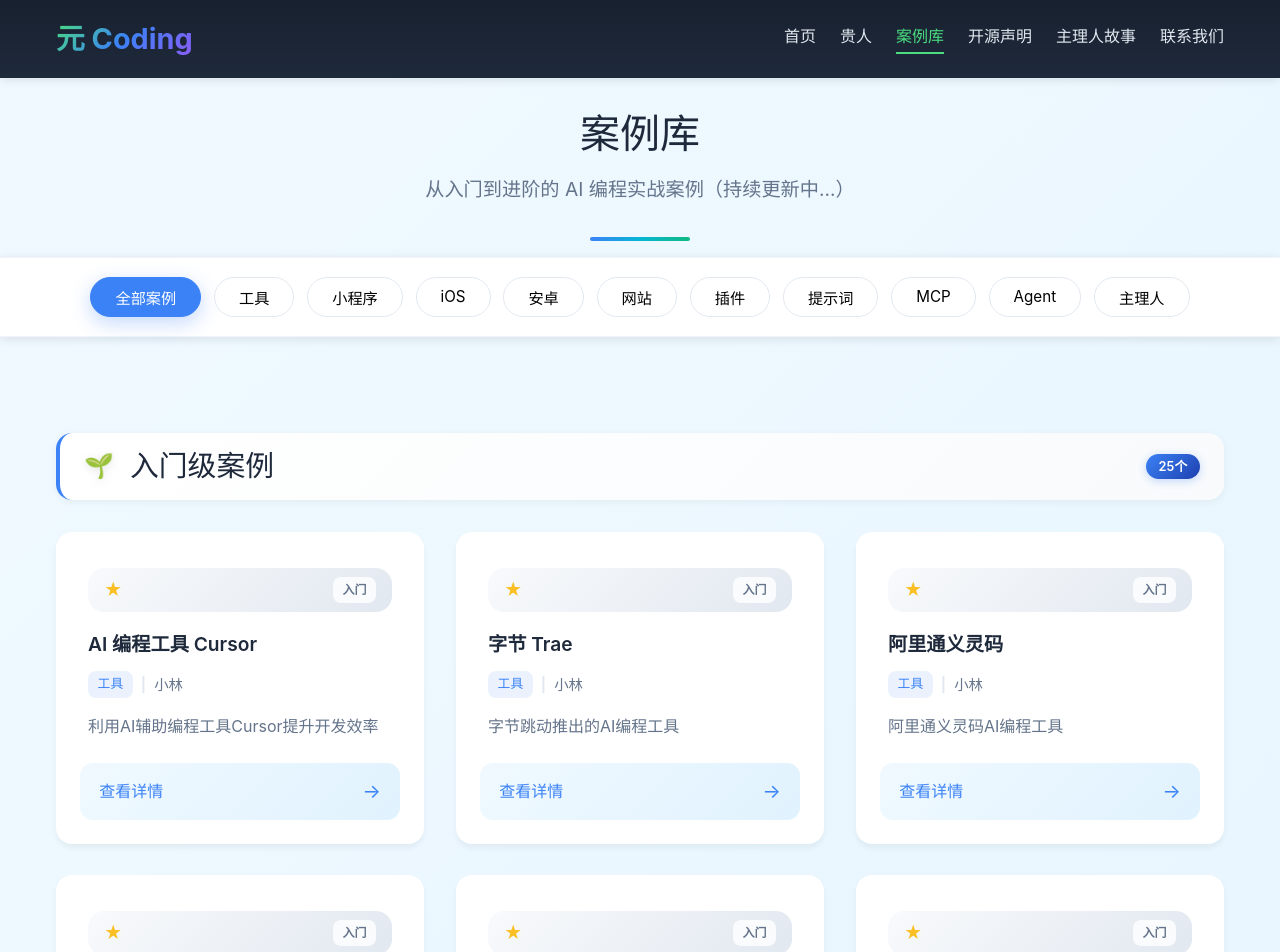
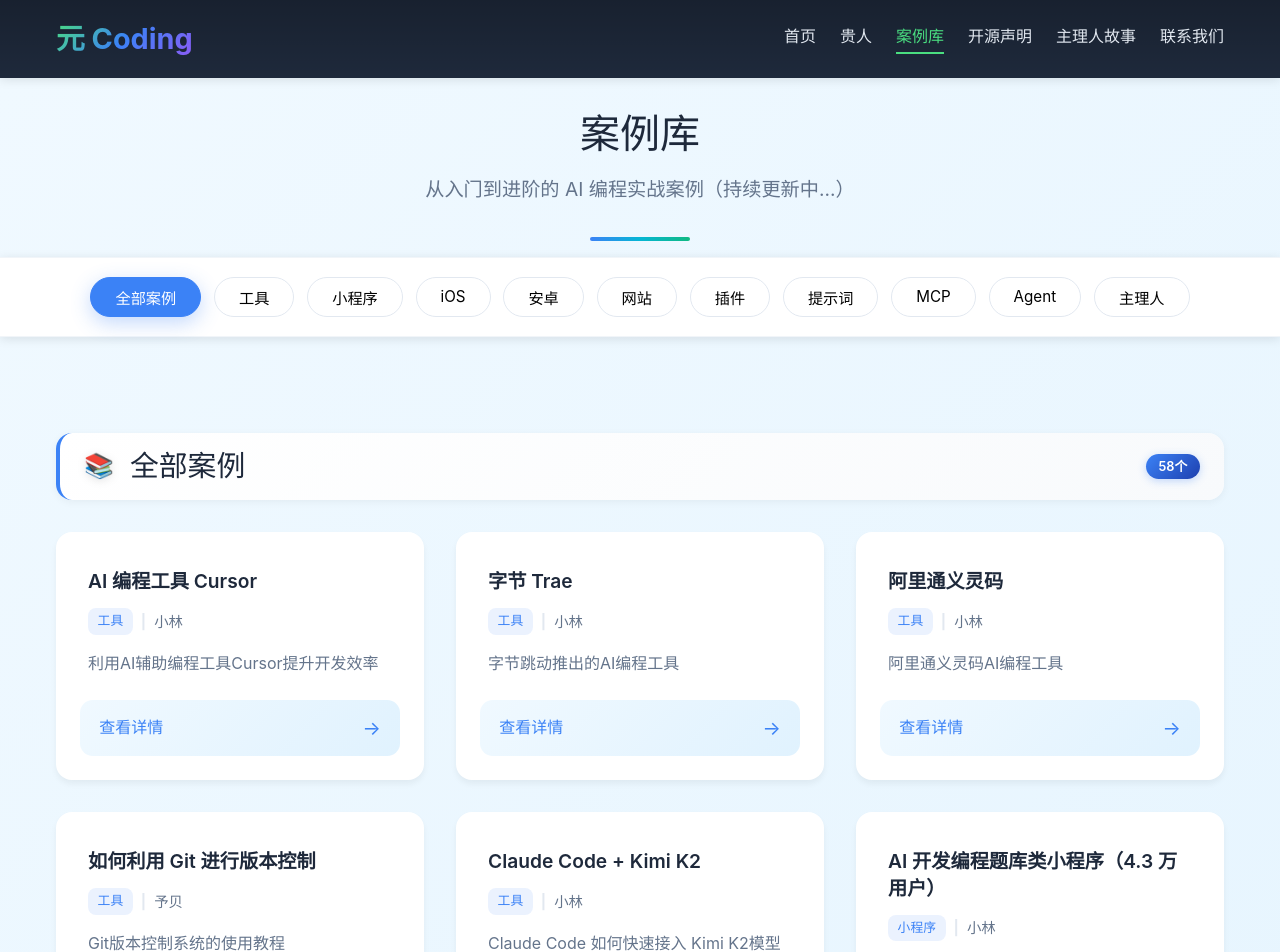
Before and after one commit to Rossini402/meta-aicoding, a Vue app: page /#/case-library in a window 1280 px wide. Shown: the top 952 px of the page. Built offline with nearby package versions, Linux system fonts and the light colour scheme.

Commit message:
删掉等级区分

```diff
--- a/src/config/cases.ts
+++ b/src/config/cases.ts
@@ -241,7 +241,7 @@
     },
     {
       id: 4.4,
-      title: '坐标轴科幻风',
+      title: '坐标轴科幻风网页',
       category: '网站',
       level: 1,
       author: '小林',
@@ -318,7 +318,7 @@
       title: 'Cursor 全局提示',
       category: '提示词',
       level: 1,
-      author: '共创者',
+      author: '',
       description: '如何在Cursor中设置和使用全局提示词',
       link: 'https://drwnsc5veu.feishu.cn/wiki/ZcnFw5esXiglS2kyswWcPMLPnrH'
     },
--- a/src/views/CaseLibraryView.vue
+++ b/src/views/CaseLibraryView.vue
@@ -9,8 +9,7 @@
 const showContent = ref(false);
 const showHeader = ref(false);
 const showFilters = ref(false);
-const showBeginnerSection = ref(false);
-const showAdvancedSection = ref(false);
+const showCasesSection = ref(false);
 const hoveredCard = ref<number | null>(null);
 
 // 页面加载动画
@@ -21,8 +20,7 @@
   setTimeout(() => showContent.value = true, 100);
   setTimeout(() => showHeader.value = true, 300);
   setTimeout(() => showFilters.value = true, 600);
-  setTimeout(() => showBeginnerSection.value = true, 900);
-  setTimeout(() => showAdvancedSection.value = true, 1200);
+  setTimeout(() => showCasesSection.value = true, 900);
 });
 
 // 卡片悬停处理
@@ -52,22 +50,15 @@
     result = cases.filter(c => c.category === activeFilter.value);
   }
 
-  // 按照 level 等级从小到大排序
-  return result.sort((a, b) => a.level - b.level);
+  return result;
 });
 
-// 区分入门级别和进阶级别的案例
-const categorizedCases = computed(() => {
-  const filtered = filteredCases.value;
-  return {
-    beginner: filtered.filter(c => c.level === 1),
-    advanced: filtered.filter(c => c.level > 1)
-  };
+// 获取所有筛选后的案例，不再区分级别
+const allCases = computed(() => {
+  return filteredCases.value;
 });
 
-const levelToStars = (level: number): string => {
-  return '★'.repeat(level);
-};
+
 </script>
 
 <template>
@@ -105,18 +96,18 @@
       </div>
 
       <div class="container content-container">
-        <!-- 入门级别案例 -->
-        <div class="section-wrapper" :class="{ 'section-visible': showBeginnerSection }" v-if="categorizedCases.beginner.length > 0">
+        <!-- 所有案例 -->
+        <div class="section-wrapper" :class="{ 'section-visible': showCasesSection }" v-if="allCases.length > 0">
           <h2 class="category-title">
-            <span class="category-icon">🌱</span>
+            <span class="category-icon">📚</span>
             <span class="staggered-text">
-              <span v-for="(char, index) in '入门级案例'" :key="index" :style="{ 'animation-delay': `${index * 0.05}s` }">{{ char }}</span>
+              <span v-for="(char, index) in '全部案例'" :key="index" :style="{ 'animation-delay': `${index * 0.05}s` }">{{ char }}</span>
             </span>
-            <div class="category-count">{{ categorizedCases.beginner.length }}个</div>
+            <div class="category-count">{{ allCases.length }}个</div>
           </h2>
-          <div class="case-grid" :class="{ 'grid-visible': showBeginnerSection }">
+          <div class="case-grid" :class="{ 'grid-visible': showCasesSection }">
             <a
-              v-for="(caseItem, index) in categorizedCases.beginner"
+              v-for="(caseItem, index) in allCases"
               :key="caseItem.id"
               :href="caseItem.link"
               target="_blank"
@@ -126,53 +117,6 @@
               @mouseenter="handleCardHover(caseItem.id)"
               @mouseleave="handleCardHover(null)"
             >
-              <div class="case-level">
-                <span class="level-stars">{{ levelToStars(caseItem.level) }}</span>
-                <span class="level-text">入门</span>
-              </div>
-              <div class="case-content">
-                <h3 class="case-title">{{ caseItem.title }}</h3>
-                <p class="case-meta">
-                  <span class="meta-category">{{ caseItem.category }}</span>
-                  <span class="meta-divider">|</span>
-                  <span class="meta-author">{{ caseItem.author }}</span>
-                </p>
-                <p class="case-description">{{ caseItem.description }}</p>
-              </div>
-              <div class="case-link">
-                <span>查看详情</span>
-                <div class="link-arrow">→</div>
-              </div>
-              <div class="card-shine"></div>
-            </a>
-          </div>
-        </div>
-
-        <!-- 进阶级别案例 -->
-        <div class="section-wrapper" :class="{ 'section-visible': showAdvancedSection }" v-if="categorizedCases.advanced.length > 0">
-          <h2 class="category-title">
-            <span class="category-icon">🚀</span>
-            <span class="staggered-text">
-              <span v-for="(char, index) in '进阶案例'" :key="index" :style="{ 'animation-delay': `${index * 0.05}s` }">{{ char }}</span>
-            </span>
-            <div class="category-count">{{ categorizedCases.advanced.length }}个</div>
-          </h2>
-          <div class="case-grid" :class="{ 'grid-visible': showAdvancedSection }">
-            <a
-              v-for="(caseItem, index) in categorizedCases.advanced"
-              :key="caseItem.id"
-              :href="caseItem.link"
-              target="_blank"
-              rel="noopener noreferrer"
-              class="case-card advanced-card"
-              :style="{ 'animation-delay': `${index * 0.1}s` }"
-              @mouseenter="handleCardHover(caseItem.id)"
-              @mouseleave="handleCardHover(null)"
-            >
-              <div class="case-level">
-                <span class="level-stars">{{ levelToStars(caseItem.level) }}</span>
-                <span class="level-text">进阶</span>
-              </div>
               <div class="case-content">
                 <h3 class="case-title">{{ caseItem.title }}</h3>
                 <p class="case-meta">
@@ -490,9 +434,7 @@
   transition: opacity 0.3s ease;
 }
 
-.case-card.advanced-card::before {
-  background: linear-gradient(90deg, #f59e0b, #ef4444);
-}
+
 
 .case-card:hover::before {
   opacity: 1;
@@ -509,51 +451,11 @@
 }
 
 /* ========== 案例卡片内容样式 ========== */
-.case-level {
-  display: flex;
-  align-items: center;
-  justify-content: space-between;
-  margin-bottom: 1.2rem;
-  padding: 0.5rem 1rem;
-  background: linear-gradient(135deg, #f8fafc, #e2e8f0);
-  border-radius: 1rem;
-  transition: all 0.3s ease;
-}
-
-.case-card:hover .case-level {
-  background: linear-gradient(135deg, #e0f2fe, #bfdbfe);
-  transform: scale(1.02);
-}
-
-.level-stars {
-  font-weight: bold;
-  color: #fbbf24;
-  font-size: 1.1rem;
-  transition: transform 0.3s ease;
-}
-
-.case-card:hover .level-stars {
-  transform: scale(1.1);
-}
-
-.level-text {
-  font-size: 0.75rem;
-  font-weight: 600;
-  color: #64748b;
-  background: rgba(255, 255, 255, 0.8);
-  padding: 0.2rem 0.6rem;
-  border-radius: 0.5rem;
-  transition: all 0.3s ease;
-}
-
-.case-card:hover .level-text {
-  background: rgba(255, 255, 255, 1);
-  color: #3b82f6;
-}
 
 .case-content {
   flex: 1;
   margin-bottom: 1.5rem;
+  margin-top: 0;
 }
 
 .case-title {
@@ -770,13 +672,7 @@
     font-size: 1.1rem;
   }
 
-  .case-level {
-    padding: 0.4rem 0.8rem;
-  }
 
-  .level-stars {
-    font-size: 1rem;
-  }
 
   .case-link {
     padding: 0.6rem 1rem;
@@ -837,19 +733,7 @@
     margin-bottom: 0.6rem;
   }
 
-  .case-level {
-    padding: 0.3rem 0.6rem;
-    margin-bottom: 1rem;
-  }
 
-  .level-stars {
-    font-size: 0.9rem;
-  }
-
-  .level-text {
-    font-size: 0.65rem;
-    padding: 0.15rem 0.4rem;
-  }
 
   .case-meta {
     margin-bottom: 0.8rem;
```
